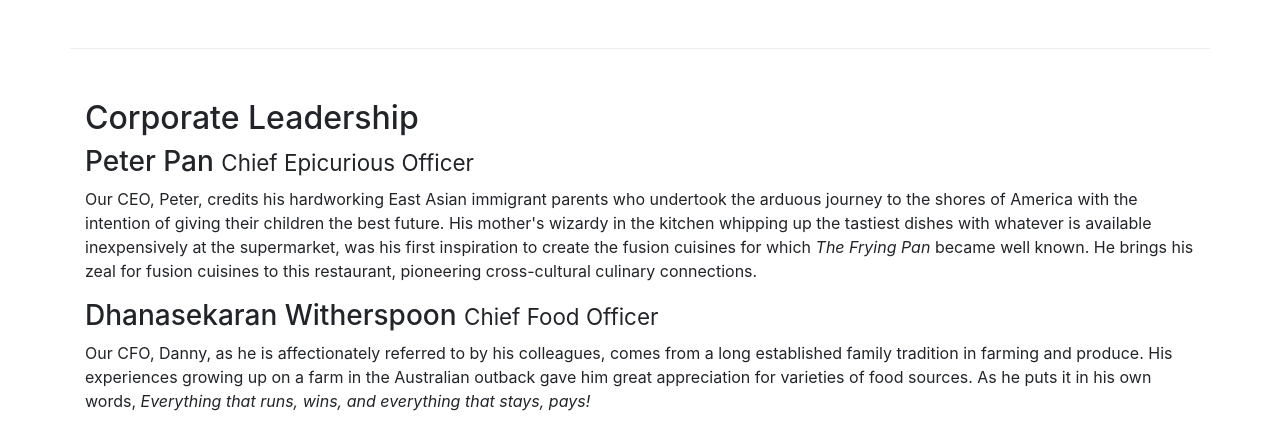
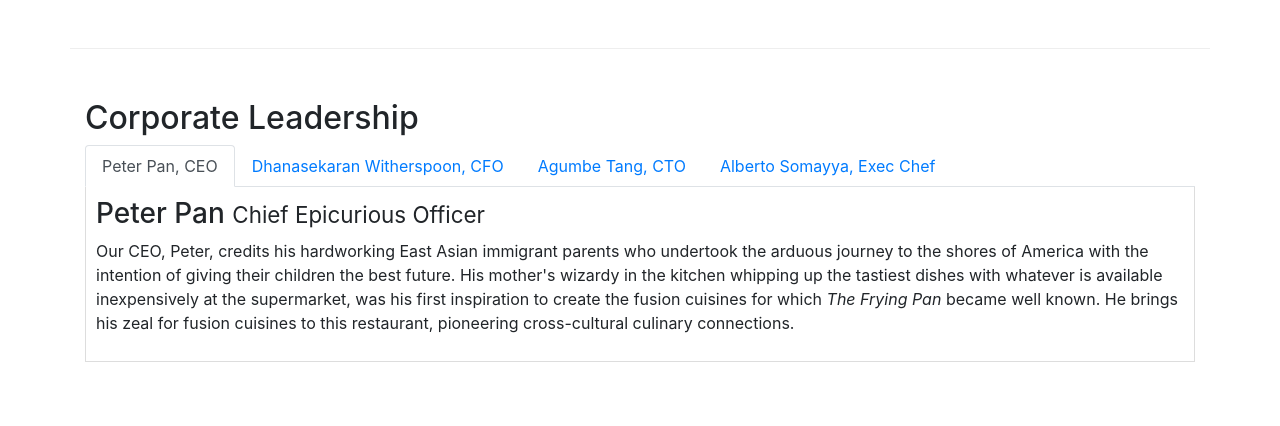
Before and after one commit to dpillai/conFusion, a website: page aboutus.html in a window 1280 px wide. Shown: the part 923-1349 px from the top of the page. Drawn offline with nearby package versions, Linux system fonts and the light colour scheme.

Commit message:
dynamic tabs

```diff
--- a/aboutus.html
+++ b/aboutus.html
@@ -90,17 +90,41 @@
               </div>
           </div>
           <div class="row row-content">
-              <div class="col-12">
-                  <h2>Corporate Leadership</h2>
+            <div class="col-12">
+              <h2>Corporate Leadership</h2>
+              <ul class="nav nav-tabs">
+                <li class="nav-item">
+                  <a class="nav-link active" role="tab" href="#peter" data-toggle="tab"> Peter Pan, CEO</a>
+                </li>
+                <li class="nav-item">
+                  <a class="nav-link" role="tab" href="#danny" data-toggle="tab">Dhanasekaran Witherspoon, CFO</a>
+                </li>
+                <li class="nav-item">
+                  <a class="nav-link" role="tab" href="#agumbe" data-toggle="tab">Agumbe Tang, CTO</a>
+                </li>
+                <li class="nav-item">
+                  <a class="nav-link" role="tab" href="#alberto" data-toggle="tab">Alberto Somayya, Exec Chef</a>
+                </li>
+              </ul>
+              <div class="tab-content">
+                <div id="peter" role="tabpanel" class="tab-pane fade show active">
                   <h3>Peter Pan <small>Chief Epicurious Officer</small></h3>
-                  <p class="d-none d-sm-block">Our CEO, Peter, credits his hardworking East Asian immigrant parents who undertook the arduous journey to the shores of America with the intention of giving their children the best future. His mother's wizardy in the kitchen whipping up the tastiest dishes with whatever is available inexpensively at the supermarket, was his first inspiration to create the fusion cuisines for which <em>The Frying Pan</em> became well known. He brings his zeal for fusion cuisines to this restaurant, pioneering cross-cultural culinary connections.</p>
+                <p class="d-none d-sm-block">Our CEO, Peter, credits his hardworking East Asian immigrant parents who undertook the arduous journey to the shores of America with the intention of giving their children the best future. His mother's wizardy in the kitchen whipping up the tastiest dishes with whatever is available inexpensively at the supermarket, was his first inspiration to create the fusion cuisines for which <em>The Frying Pan</em> became well known. He brings his zeal for fusion cuisines to this restaurant, pioneering cross-cultural culinary connections.</p>
+                </div>
+                <div id="danny" role="tabpanel" class="tab-pane fade">
                   <h3>Dhanasekaran Witherspoon <small>Chief Food Officer</small></h3>
                   <p class="d-none d-sm-block">Our CFO, Danny, as he is affectionately referred to by his colleagues, comes from a long established family tradition in farming and produce. His experiences growing up on a farm in the Australian outback gave him great appreciation for varieties of food sources. As he puts it in his own words, <em>Everything that runs, wins, and everything that stays, pays!</em></p>
+                </div>
+                <div id="agumbe" role="tabpanel" class="tab-pane fade">
                   <h3>Agumbe Tang <small>Chief Taste Officer</small></h3>
                   <p class="d-none d-sm-block">Blessed with the most discerning gustatory sense, Agumbe, our CTO, personally ensures that every dish that we serve meets his exacting tastes. Our chefs dread the tongue lashing that ensues if their dish does not meet his exacting standards. He lives by his motto, <em>You click only if you survive my lick.</em></p>
+                </div>
+                <div id="alberto" role="tabpanel" class="tab-pane fade">
                   <h3>Alberto Somayya <small>Executive Chef</small></h3>
                   <p class="d-none d-sm-block">Award winning three-star Michelin chef with wide International experience having worked closely with whos-who in the culinary world, he specializes in creating mouthwatering Indo-Italian fusion experiences. He says, <em>Put together the cuisines from the two craziest cultures, and you get a winning hit! Amma Mia!</em></p>
+                </div>
               </div>
+            </div>
          </div>
          <div class="row row-content">
            <div class="col-12 col-sm-9">
--- a/css/styles.css
+++ b/css/styles.css
@@ -31,3 +31,9 @@ body{
 .navbar-dark{
   background-color: #512da8;
 }
+.tab-content{
+  border-left: 1px solid #ddd;
+  border-right: 1px solid #ddd;
+  border-bottom: 1px solid #ddd;
+  padding: 10px;
+}
```
